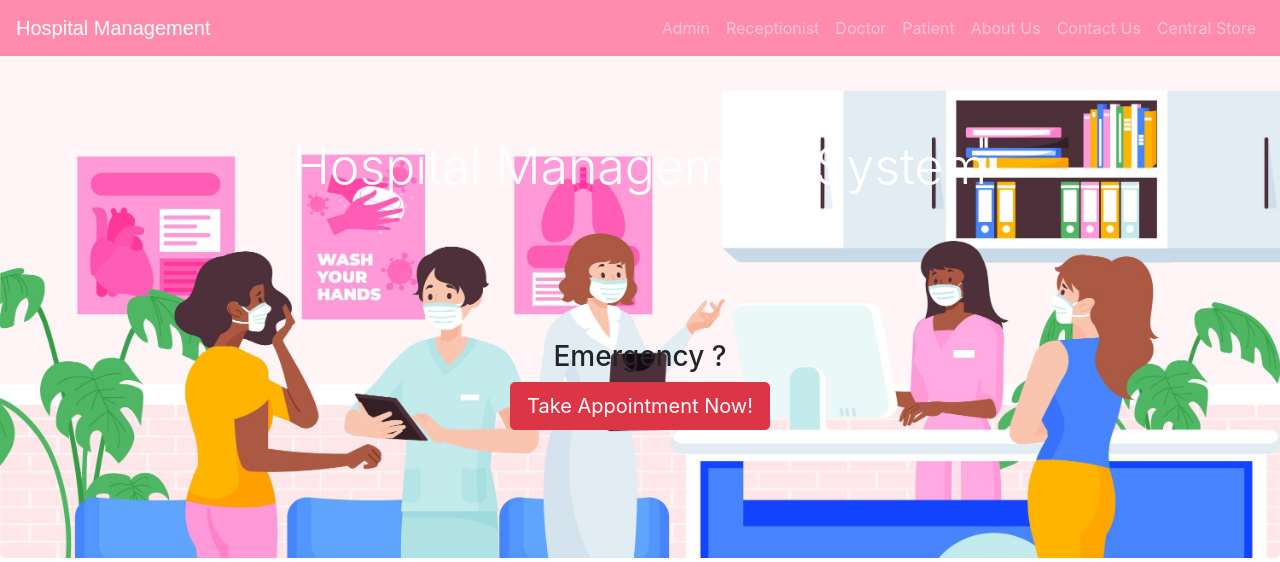
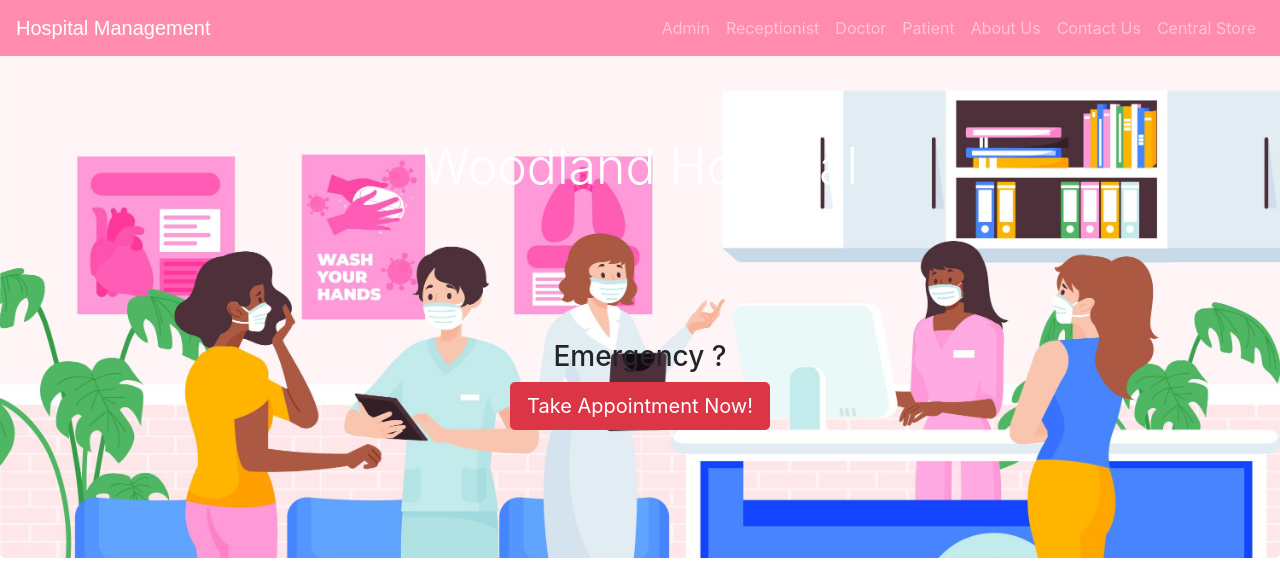
Before and after one commit to Ashsakshi19/hospitalManagementDjango, a Django app: page / in a window 1280 px wide. Shown: the top 562 px of the page. Run offline with Django 3.2, Linux system fonts and the light colour scheme; some libraries are stand-ins or nearby versions.

Commit message:
name changed

```diff
--- a/templates/hospital/index.html
+++ b/templates/hospital/index.html
@@ -43,7 +43,7 @@
 
 <div class="jumbotron" style="margin-bottom: 0px;margin-top: 0px;">
   <br>
-  <h5 class="display-3 glow">Hospital Management System</h5>
+  <h5 class="display-3 glow">Woodland Hospital</h5>
   <br><br><br><br><br>
   <p>
   <h3>Emergency ?</h3>
```
